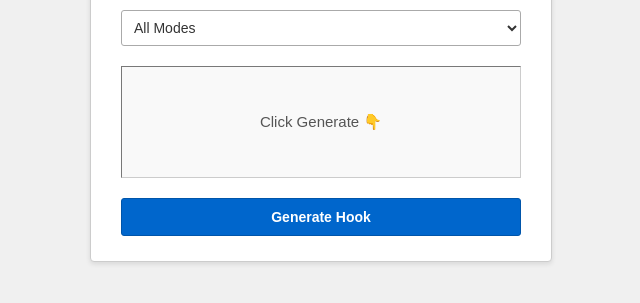
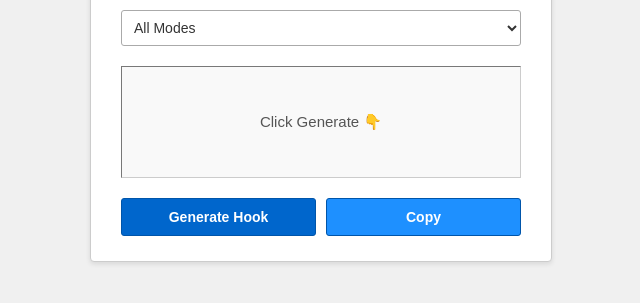
Before and after one commit to khandayazaan-git/FF-Hook, a plain HTML site: page index.html in a window 1280 px wide. Shown: the part 305-608 px from the top of the page, without its empty margins (319-959 px from the left). Drawn offline with Linux system fonts and the light colour scheme.

Commit message:
Added copy button

```diff
--- a/index.html
+++ b/index.html
@@ -26,7 +26,10 @@
       Click Generate 👇
     </div>
 
-    <button onclick="generateHook()">Generate Hook</button>
+    <div class="btn-group">
+      <button onclick="generateHook()">Generate Hook</button>
+      <button onclick="copyHook()" class="copy-btn">Copy</button>
+    </div>
   </div>
 
   <script src="script.js"></script>
--- a/script.js
+++ b/script.js
@@ -15,3 +15,17 @@ async function generateHook() {
   const random = data[Math.floor(Math.random() * data.length)];
   document.getElementById("hook").innerText = random.hook;
 }
+function copyHook() {
+  const hookText = document.getElementById("hook").innerText;
+
+  if (hookText === "Click Generate 👇") {
+    alert("Generate a hook first!");
+    return;
+  }
+
+  navigator.clipboard.writeText(hookText).then(() => {
+    alert("Hook copied to clipboard! 🔥");
+  }).catch(err => {
+    alert("Failed to copy!");
+  });
+}
--- a/style.css
+++ b/style.css
@@ -77,3 +77,17 @@ button:active {
   background-color: #004488;
   border-top: 2px solid #002244; /* Gives it a classic "pushed in" effect */
 }
+.btn-group {
+  margin-top: 15px;
+  display: flex;
+  gap: 10px;
+  justify-content: center;
+}
+
+.copy-btn {
+  background: #1e90ff;
+}
+
+button:hover {
+  opacity: 0.85;
+}
```
